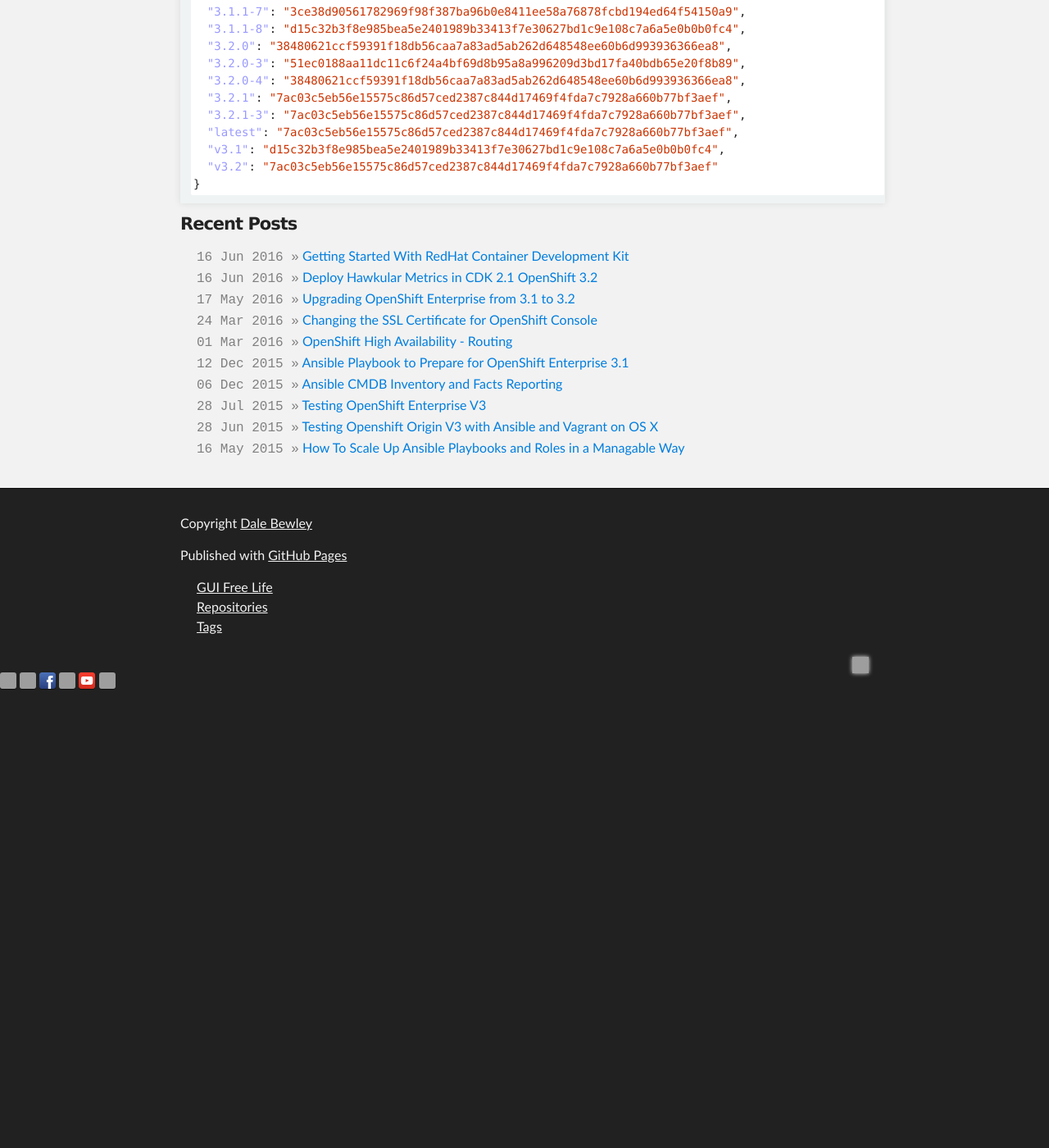
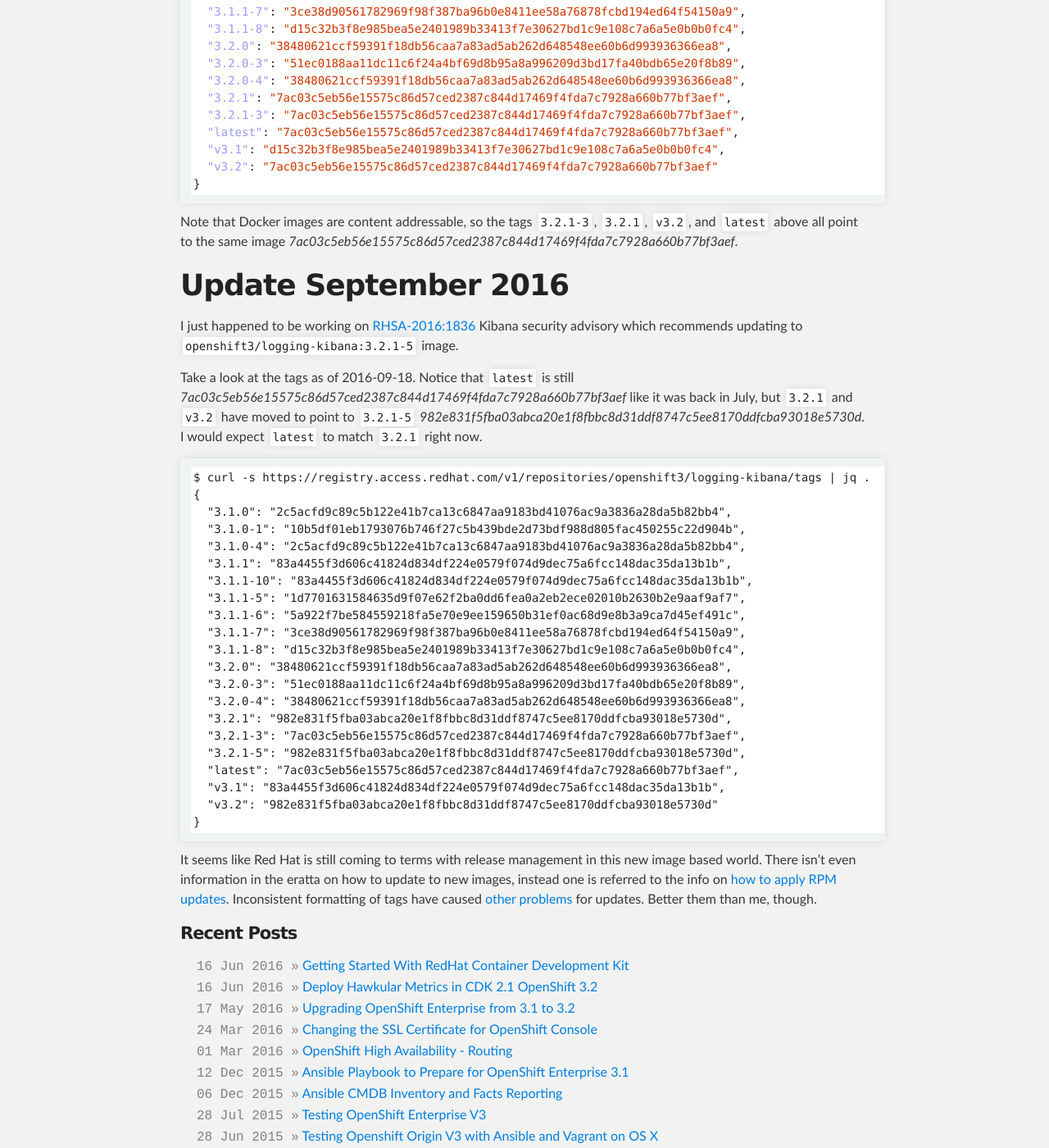
Before and after one commit to dlbewley/dlbewley.github.io, a Jekyll site: the page built from _posts/2016-07-11-List-Tags-On-Redhat-Registry-Images.md, in a window 1280 px wide and 1400 px high, scrolled down 760 px. Shown: the whole window at 82% size. Built offline with Jekyll 4.4.1, drawn with Linux system fonts in a browser that asks for light colours; comment, search, counter and statistics services are not loaded; the repository's description, which GitHub fills in, is left out; before the commit the page ends 1629 px from its top, so only the background shows below that; grey boxes are pictures that could not be loaded.

Commit message:
inconsistent tags from redhat

````diff
--- a/_posts/2016-07-11-List-Tags-On-Redhat-Registry-Images.md
+++ b/_posts/2016-07-11-List-Tags-On-Redhat-Registry-Images.md
@@ -41,3 +41,37 @@
   "v3.2": "7ac03c5eb56e15575c86d57ced2387c844d17469f4fda7c7928a660b77bf3aef"
 }
 ```
+
+Note that Docker images are content addressable, so the tags `3.2.1-3`, `3.2.1`, `v3.2`, and `latest` above all point to the same image _7ac03c5eb56e15575c86d57ced2387c844d17469f4fda7c7928a660b77bf3aef_.
+
+# Update September 2016 #
+
+I just happened to be working on [RHSA-2016:1836](https://access.redhat.com/errata/RHSA-2016:1836) Kibana security advisory which recommends updating to `openshift3/logging-kibana:3.2.1-5` image.
+
+Take a look at the tags as of 2016-09-18. Notice that `latest` is still _7ac03c5eb56e15575c86d57ced2387c844d17469f4fda7c7928a660b77bf3aef_ like it was back in July, but `3.2.1` and `v3.2` have moved to point to `3.2.1-5` _982e831f5fba03abca20e1f8fbbc8d31ddf8747c5ee8170ddfcba93018e5730d_. I would expect `latest` to match `3.2.1` right now.
+
+```
+$ curl -s https://registry.access.redhat.com/v1/repositories/openshift3/logging-kibana/tags | jq .
+{
+  "3.1.0": "2c5acfd9c89c5b122e41b7ca13c6847aa9183bd41076ac9a3836a28da5b82bb4",
+  "3.1.0-1": "10b5df01eb1793076b746f27c5b439bde2d73bdf988d805fac450255c22d904b",
+  "3.1.0-4": "2c5acfd9c89c5b122e41b7ca13c6847aa9183bd41076ac9a3836a28da5b82bb4",
+  "3.1.1": "83a4455f3d606c41824d834df224e0579f074d9dec75a6fcc148dac35da13b1b",
+  "3.1.1-10": "83a4455f3d606c41824d834df224e0579f074d9dec75a6fcc148dac35da13b1b",
+  "3.1.1-5": "1d7701631584635d9f07e62f2ba0dd6fea0a2eb2ece02010b2630b2e9aaf9af7",
+  "3.1.1-6": "5a922f7be584559218fa5e70e9ee159650b31ef0ac68d9e8b3a9ca7d45ef491c",
+  "3.1.1-7": "3ce38d90561782969f98f387ba96b0e8411ee58a76878fcbd194ed64f54150a9",
+  "3.1.1-8": "d15c32b3f8e985bea5e2401989b33413f7e30627bd1c9e108c7a6a5e0b0b0fc4",
+  "3.2.0": "38480621ccf59391f18db56caa7a83ad5ab262d648548ee60b6d993936366ea8",
+  "3.2.0-3": "51ec0188aa11dc11c6f24a4bf69d8b95a8a996209d3bd17fa40bdb65e20f8b89",
+  "3.2.0-4": "38480621ccf59391f18db56caa7a83ad5ab262d648548ee60b6d993936366ea8",
+  "3.2.1": "982e831f5fba03abca20e1f8fbbc8d31ddf8747c5ee8170ddfcba93018e5730d",
+  "3.2.1-3": "7ac03c5eb56e15575c86d57ced2387c844d17469f4fda7c7928a660b77bf3aef",
+  "3.2.1-5": "982e831f5fba03abca20e1f8fbbc8d31ddf8747c5ee8170ddfcba93018e5730d",
+  "latest": "7ac03c5eb56e15575c86d57ced2387c844d17469f4fda7c7928a660b77bf3aef",
+  "v3.1": "83a4455f3d606c41824d834df224e0579f074d9dec75a6fcc148dac35da13b1b",
+  "v3.2": "982e831f5fba03abca20e1f8fbbc8d31ddf8747c5ee8170ddfcba93018e5730d"
+}
+```
+
+It seems like Red Hat is still coming to terms with release management in this new image based world. There isn't even information in the eratta on how to update to new images, instead one is referred to the info on [how to apply RPM updates](https://access.redhat.com/articles/11258). Inconsistent formatting of tags have caused [other problems](https://bugzilla.redhat.com/show_bug.cgi?id=1339754) for updates. Better them than me, though.
````
